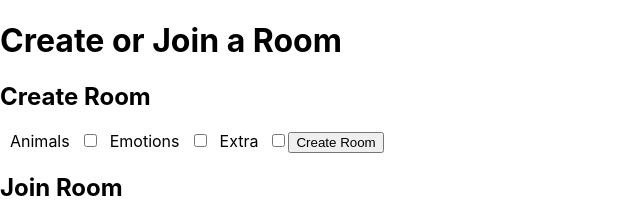
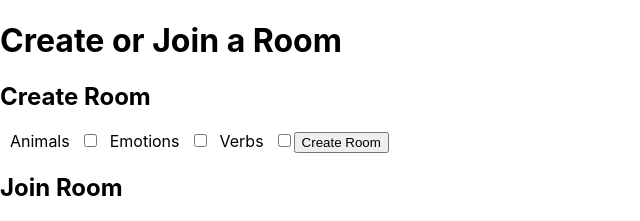
Before and after one commit to Luke-up/Snap_app, a React (Create React App) app: page / in a window 1280 px wide. Shown: the top 221 px of the page, without its empty margins (0-640 px from the left). Built offline with nearby package versions, Linux system fonts and the light colour scheme; no server answers.

Commit message:
update settings

```diff
--- a/src/HomePage.js
+++ b/src/HomePage.js
@@ -7,14 +7,14 @@ const HomePage = () => {
   const [settings, setSettings] = useState('');
   const [animalsSetting, setAnimalsSetting] = useState(false);
   const [emotionsSetting, setEmotionsSetting] = useState(false);
-  const [extraSetting, setExtrasSetting] = useState(false);
+  const [verbsSetting, setVerbsSetting] = useState(false);
   const navigate = useNavigate();
 
   const createRoom = () => {
     const roomSettings = {
       animals: animalsSetting,
       emotions: emotionsSetting,
-      extra: extraSetting,
+      verbs: verbsSetting,
       ...settings
     };
     socket.emit('createRoom', roomSettings);
@@ -67,14 +67,14 @@ const HomePage = () => {
           checked={emotionsSetting}
           onChange={(e) => setEmotionsSetting(e.target.checked)}
         />
-        <label htmlFor="extraSetting" style={{ marginRight: '10px', marginLeft: '10px' }}>
-          Extra
+        <label htmlFor="verbsSetting" style={{ marginRight: '10px', marginLeft: '10px' }}>
+          Verbs
         </label>
         <input
           type="checkbox"
-          id="extraSetting"
-          checked={extraSetting}
-          onChange={(e) => setExtrasSetting(e.target.checked)}
+          id="verbsSetting"
+          checked={verbsSetting}
+          onChange={(e) => setVerbsSetting(e.target.checked)}
         />
         <button onClick={createRoom}>Create Room</button>
       </div>
```
